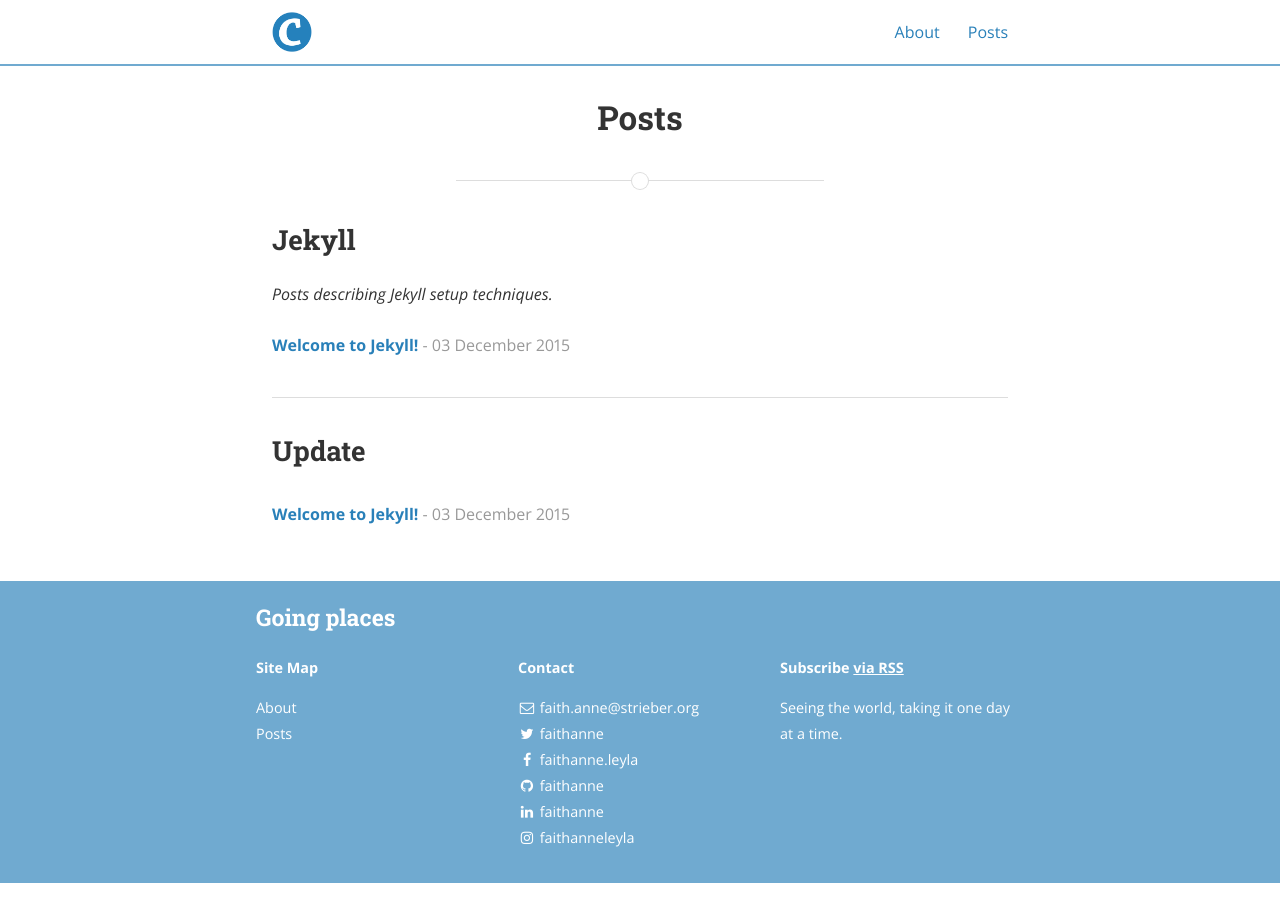
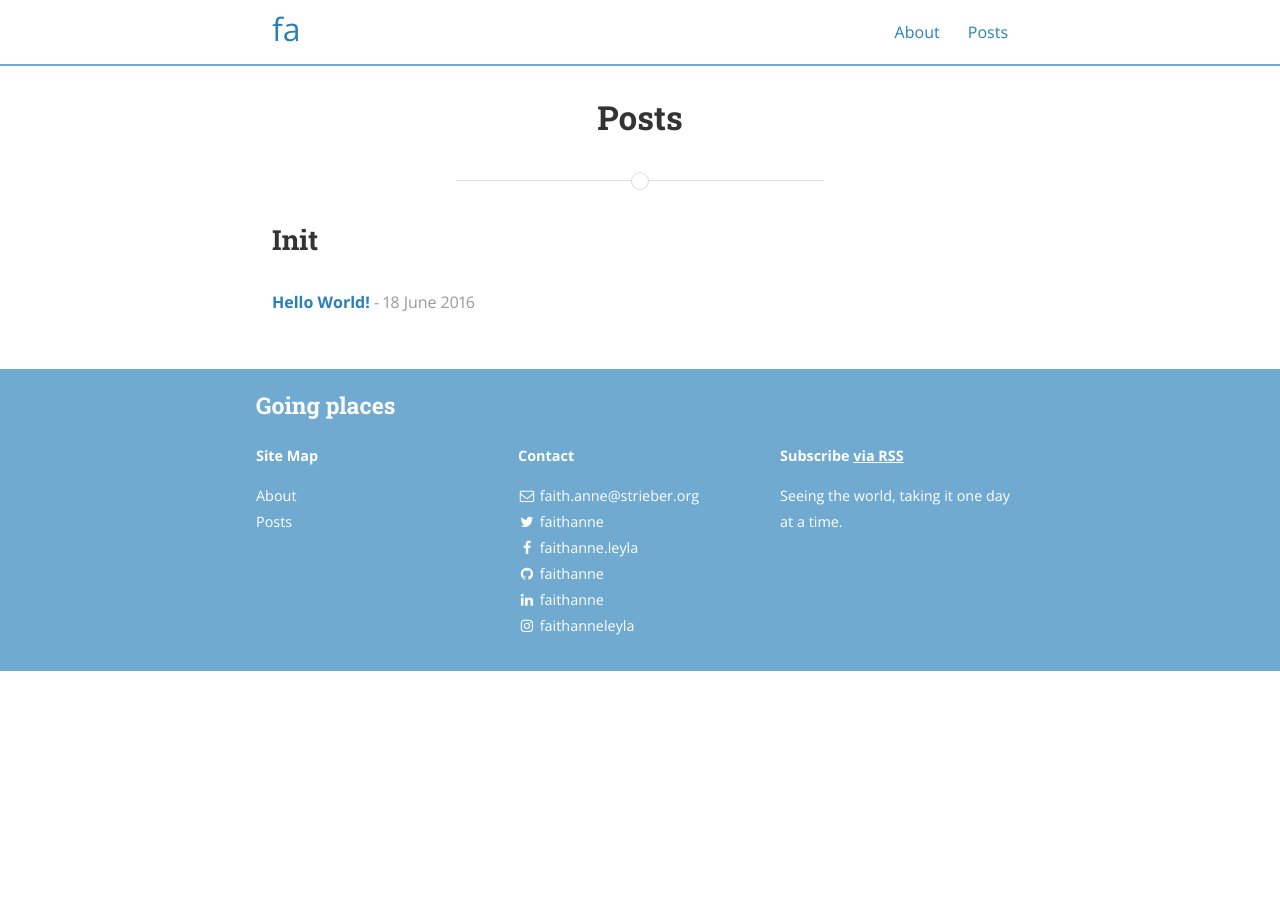
Before and after one commit to faithanne/faithanne.github.io, a Jekyll site: the page built from posts.html, in a window 1280 px wide. Built offline with Jekyll 4.4.1, drawn with Linux system fonts in a browser that asks for light colours; nearby versions of some CDN libraries; a style sheet for code colours, icons or effects is not loaded.

Commit message:
Customizing.

```diff
--- a/_config.yml
+++ b/_config.yml
@@ -16,6 +16,7 @@ exclude:
   - "/vendor/"
 
 # Site settings
+logo-header: fa
 title: Going places
 subtitle: "Near and far."
 email: faith.anne@strieber.org
@@ -28,7 +29,7 @@ description: >
 baseurl: "" # the subpath of your site, e.g. /blog/
 url: "http://faithanne.github.io" # the base hostname & protocol for your site
 cover: "/assets/header_image.jpg"
-logo: "/assets/logo.png"
+#logo: "/assets/logo.png"
 
 # Build settings
 markdown: kramdown
--- a/_includes/header.html
+++ b/_includes/header.html
@@ -4,7 +4,7 @@
       {% if site.logo %}
       <img src="{{ site.logo | prepend: site.baseurl }}" alt="{{ site.title }}">
       {% else %}
-      <span>{{ site.title }}</span>
+      <span>{{ site.logo-header }}</span>
       {% endif %}
     </a>
     <a href="javascript:void(0)" class="navigation-menu-button" id="js-mobile-menu">
--- a/_posts/2015-12-02-welcome-to-jekyll.markdown
+++ /dev/null
@@ -1,25 +0,0 @@
----
-layout: post
-title:  "Welcome to Jekyll!"
-date:   2015-12-02 22:42:03 -0800
-categories: jekyll update
----
-You’ll find this post in your `_posts` directory. Go ahead and edit it and re-build the site to see your changes. You can rebuild the site in many different ways, but the most common way is to run `jekyll serve`, which launches a web server and auto-regenerates your site when a file is updated.
-
-To add new posts, simply add a file in the `_posts` directory that follows the convention `YYYY-MM-DD-name-of-post.ext` and includes the necessary front matter. Take a look at the source for this post to get an idea about how it works.
-
-Jekyll also offers powerful support for code snippets:
-
-{% highlight ruby %}
-def print_hi(name)
-  puts "Hi, #{name}"
-end
-print_hi('Tom')
-#=> prints 'Hi, Tom' to STDOUT.
-{% endhighlight %}
-
-Check out the [Jekyll docs][jekyll-docs] for more info on how to get the most out of Jekyll. File all bugs/feature requests at [Jekyll’s GitHub repo][jekyll-gh]. If you have questions, you can ask them on [Jekyll Talk][jekyll-talk].
-
-[jekyll-docs]: http://jekyllrb.com/docs/home
-[jekyll-gh]:   https://github.com/jekyll/jekyll
-[jekyll-talk]: https://talk.jekyllrb.com/
--- /dev/null
+++ b/_posts/2016-06-18-hello-world.markdown
@@ -0,0 +1,7 @@
+---
+layout: post
+title:  "Hello World!"
+date:   2016-06-18
+categories: init
+---
+Hello world. I'm on the internet. Crazier things have happened.
--- a/_sass/_layout.scss
+++ b/_sass/_layout.scss
@@ -124,6 +124,7 @@ pre code.hljs {
     position: relative;
   }
   .logo {
+		text-decoration: none;
     float: left;
     height: 4em;
     @include media ($tablet) {
@@ -135,7 +136,7 @@ pre code.hljs {
       padding-right: 1em;
     }
     span {
-    	font-size: 1.25em;
+    	font-size: 2em;
     }
   }
   nav {
```
Also changed, not shown: 1 other file.
